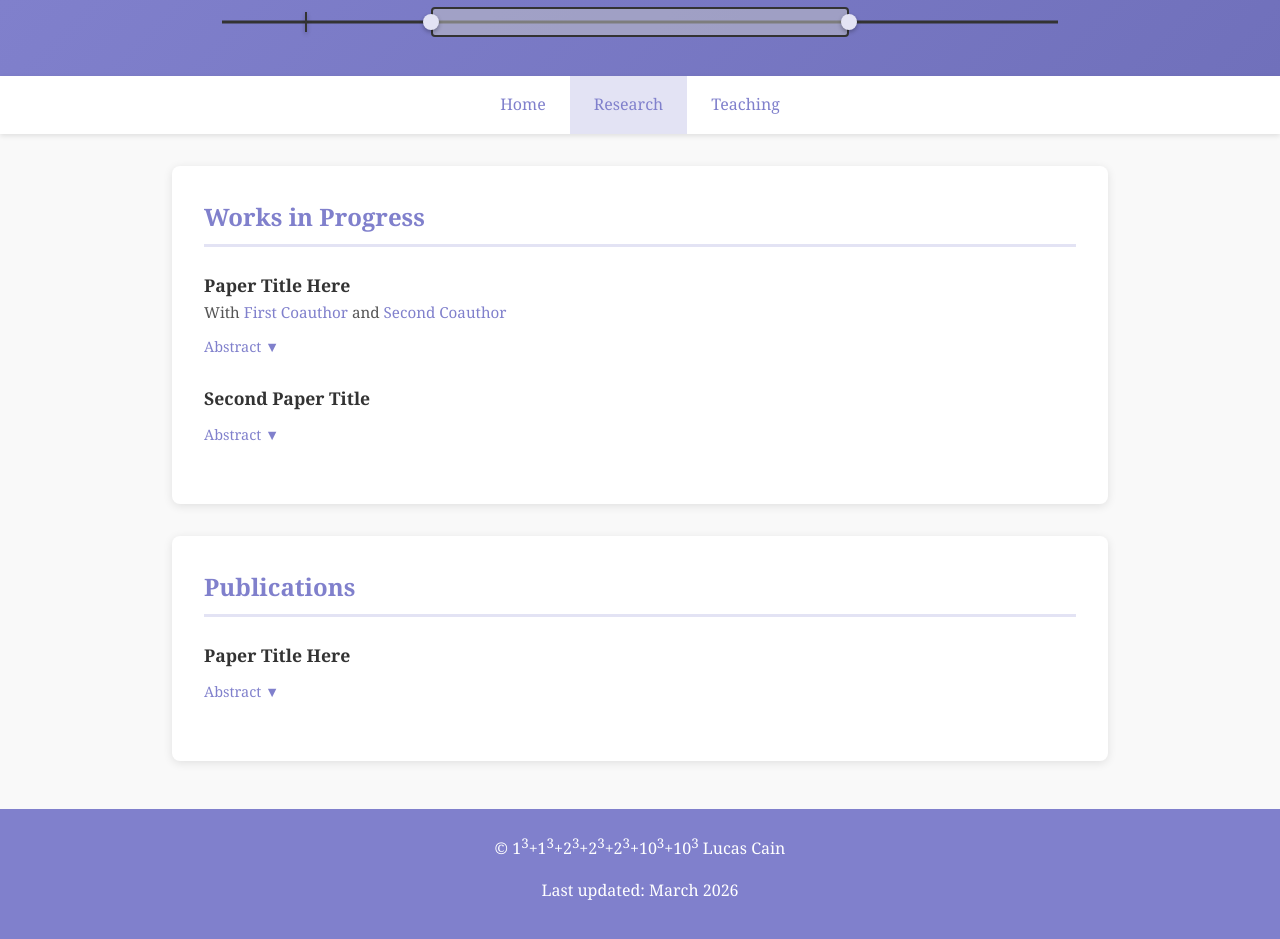
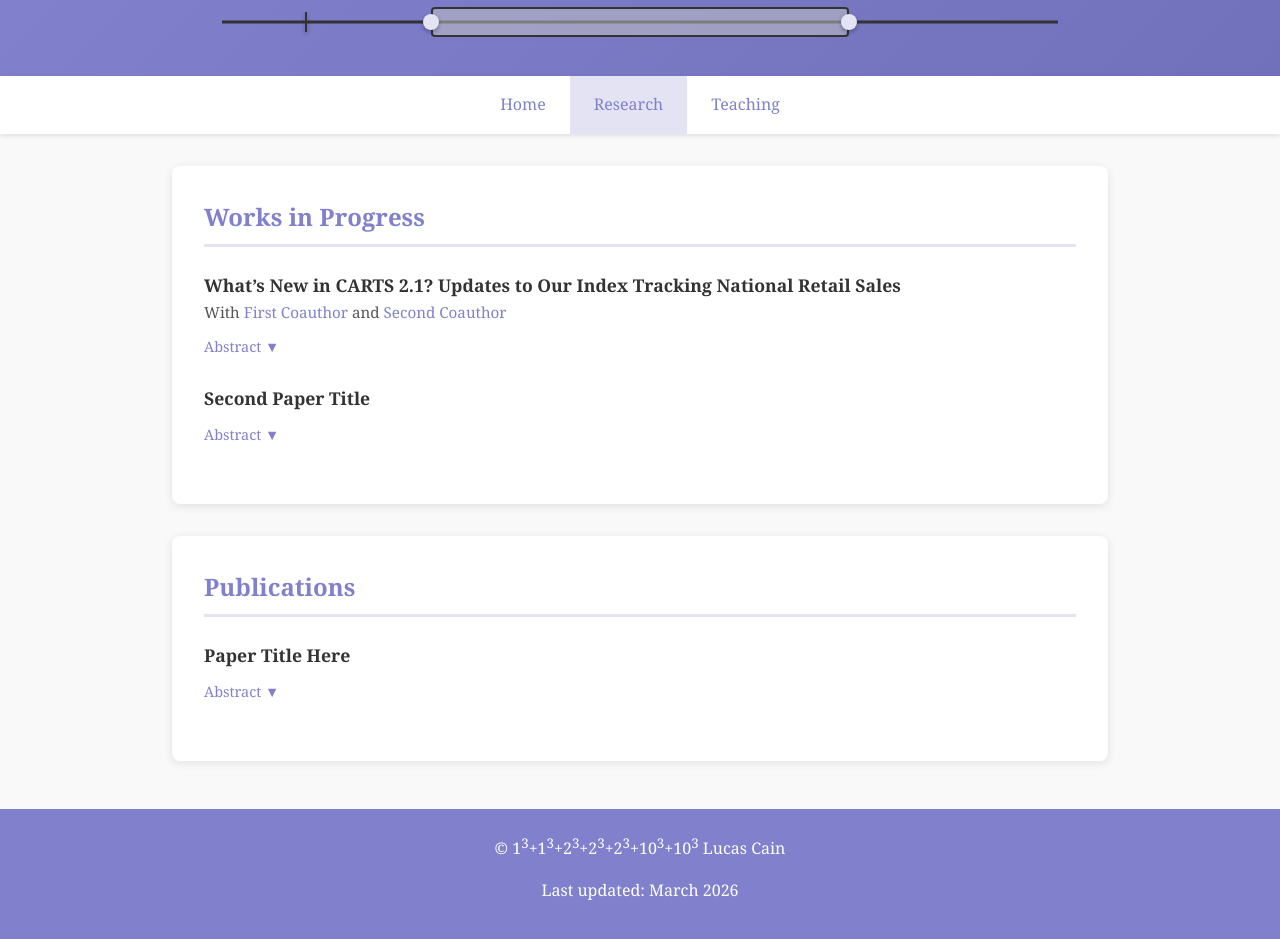
Before and after one commit to L-Cain/L-Cain.github.io, a Jekyll site: the page built from research.md, in a window 1280 px wide and 943 px high. Shown: the top 939 px of the window. Built offline with Jekyll 4.4.1, drawn with Linux system fonts in a browser that asks for light colours; our own code applies the rules of GitHub Pages for plain Markdown files.

Commit message:
Update research.md

```diff
--- a/research.md
+++ b/research.md
@@ -1,7 +1,8 @@
 <section>
   <h2 style = "font-size: 1.5rem;">Works in Progress</h2>
   <div style="margin-bottom: 1.5rem;">
-    <a href="/papers/paper1.pdf" target="_blank" style="font-size: 1.1rem; font-weight: 600; color: #333; text-decoration: none;">Paper Title Here</a>
+    <a href="/papers/paper1.pdf" target="_blank" style="font-size: 1.1rem; font-weight: 600; color: #333; text-decoration: none;">What’s New in CARTS 2.1? Updates to Our Index Tracking National
+Retail Sales</a>
     <br>
     <span style="font-size: 0.95rem; color: #555;">With <a href="https://coauthor1website.com">First Coauthor</a> and <a href="https://coauthor2website.com">Second Coauthor</a></span>
 <br>
```
